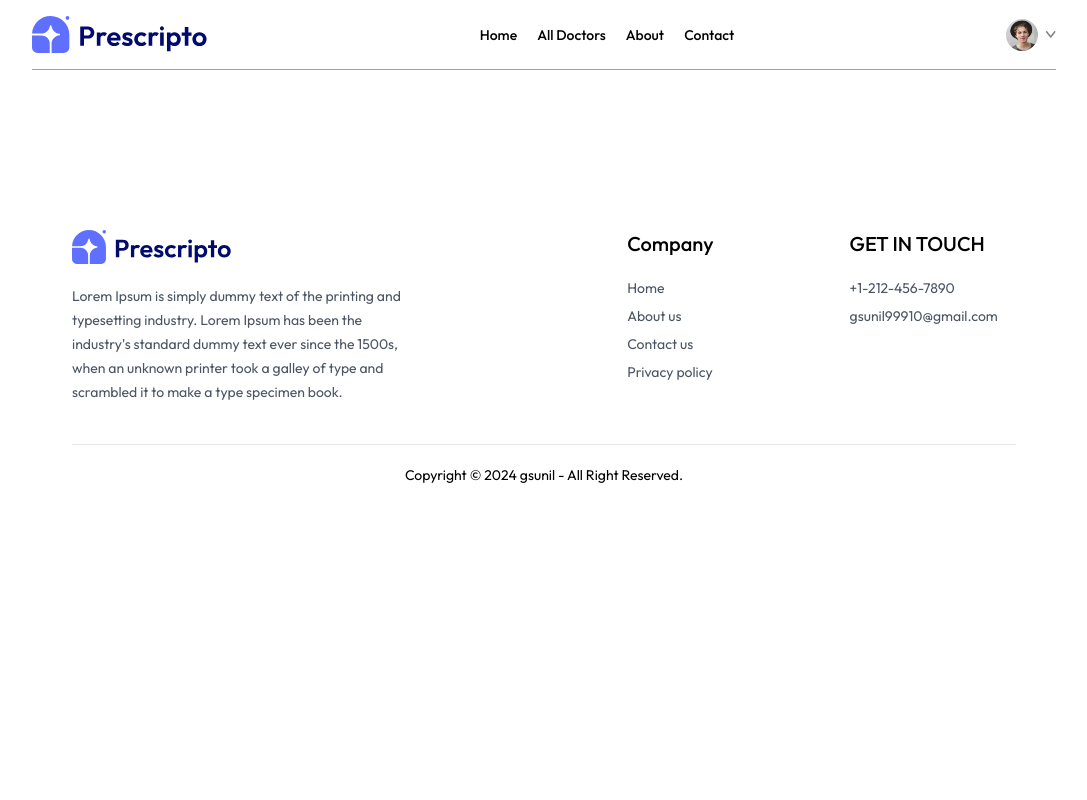
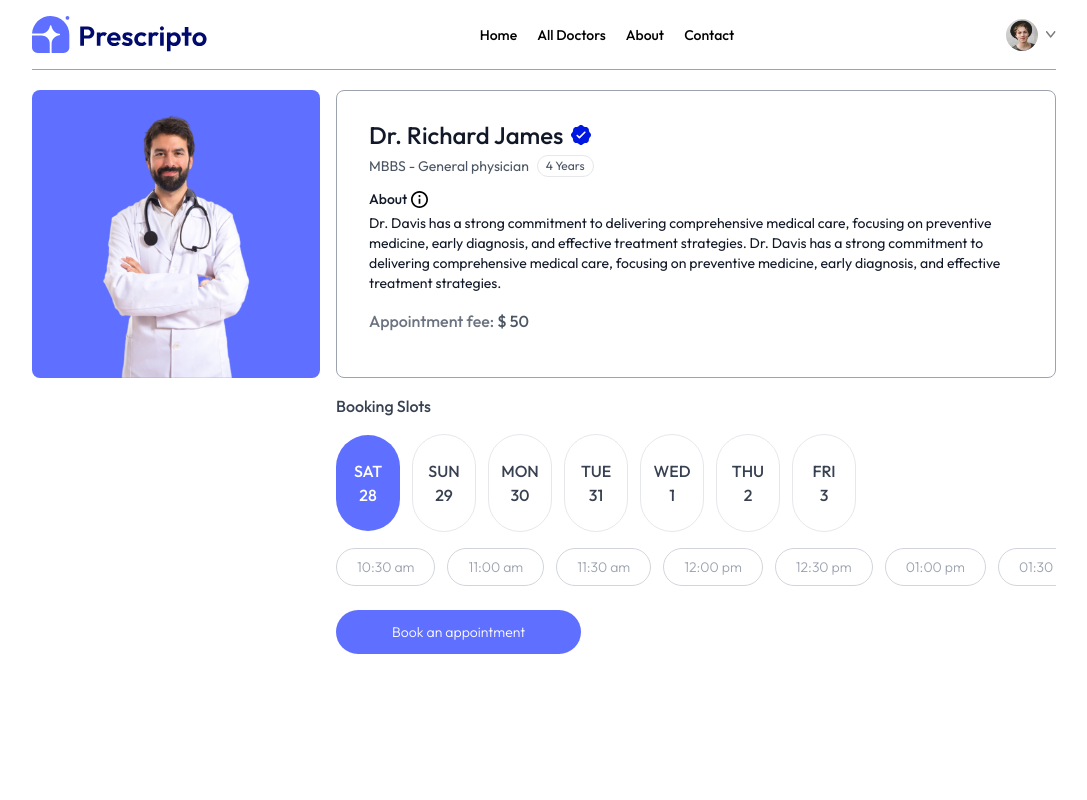
Before and after one commit to gsunil99/health-care-app, a React (Vite) app in the folder frontend/: page /appointment/1 in a window 1280 px wide. Shown: the top 800 px of the page, without its empty margins (96-1183 px from the left). Built offline with nearby package versions, Linux system fonts and the light colour scheme.

Commit message:
slot booking feature is implemented

```diff
--- a/frontend/src/context/AppContext.jsx
+++ b/frontend/src/context/AppContext.jsx
@@ -4,8 +4,9 @@ import { doctors } from "../assets/assets";
 export const AppContext = createContext();
 
 const AppContextProvider = (props)=>{
+    const currencySymbol = '$'
     const value = {
-        doctors
+        doctors,currencySymbol
     }
     return(
         <AppContext.Provider value={value}>
--- a/frontend/src/pages/Appointment.jsx
+++ b/frontend/src/pages/Appointment.jsx
@@ -1,9 +1,120 @@
-import React from 'react'
+import React, { useContext, useEffect } from 'react'
+import { useParams } from 'react-router-dom'
+import { AppContext } from '../context/AppContext';
+import { useState } from 'react';
+import { assets } from '../assets/assets';
 
 const Appointment = () => {
-  return (
+  const { doctorId } = useParams();
+  const { doctors,currencySymbol } = useContext(AppContext);
+  const [doctorInfo, setDoctorInfo] = useState(null);
+  const [doctorSlots,setDoctorSlots] = useState([]);
+  const [slotIndex,setSlotIndex] = useState(0);
+  const [slotTime,setSlotTime] = useState('');
+  const daysOfWeek = ['SUN','MON','TUE','WED','THU','FRI','SAT']
+  const fetchDoctorInfo = async () => {
+    const doctorInfo = doctors.find(doctor => doctor.id == doctorId)
+    setDoctorInfo(doctorInfo);
+  }
+  const getAvailableSlots = async()=>{
+    setDoctorSlots([]);
+
+    //getting current date
+    let today = new Date();
+
+    for(let i=0;i<7;i++){
+      //getting date with index
+      let currentDate = new Date(today);
+      currentDate.setDate(today.getDate()+i);
+
+      //setting end time of the date with index
+      let endTime = new Date();
+      endTime.setDate(today.getDate()+i);
+      endTime.setHours(21,0,0,0);
+
+      //setting hours
+      if(today.getDate() === currentDate.getDate()){
+        //hours will ideally start from 10 am but changes for that particular day
+        currentDate.setHours(currentDate.getHours() > 10 ? currentDate.getHours()+1 : 10)
+        currentDate.setMinutes(currentDate.getMinutes() > 30 ? 30:0)
+      } else{
+        currentDate.setHours(10)
+        currentDate.setMinutes(0)
+      }
+      let timeSlots = [];
+      while(currentDate < endTime){
+        let formattedTime = currentDate.toLocaleTimeString([],{hour:'2-digit',minute:'2-digit',hour12:true})
+        //add slot to array
+        timeSlots.push({
+          dateTime: new Date(currentDate),
+          time: formattedTime
+        })
+
+        //increment current time by 30minutes
+        currentDate.setMinutes(currentDate.getMinutes()+30)
+      }
+      setDoctorSlots(prev=> ([...prev,timeSlots]));
+    }
+  }
+  useEffect(() => {
+    fetchDoctorInfo();
+  }, [doctorId, doctors])
+
+  useEffect(()=>{
+    getAvailableSlots();
+  },[doctorInfo])
+  return doctorInfo && (
     <div>
-
+      {/* Doctor details */}
+      <div className='flex flex-col sm:flex-row gap-4'>
+        <div>
+          <img className='bg-primary w-full sm:max-w-72 rounded-lg' src={doctorInfo.image}></img>
+        </div>
+        <div className='flex-1 border border-gray-400 rounded-lg p-8 py-7 bg-white mx-2 sm:mx-0 mt-[-80px] sm:mt-0'>
+          {/* name,degree,exp */}
+          <p className='flex items-center gap-2 text-2xl font-medium text-gray-900'>{doctorInfo.name} <img className='w-5' src={assets.verified_icon} /></p>
+          <div className='flex items-center gap-2 text-sm mt-1 text-gray-600'>
+            <p>{doctorInfo.degree} - {doctorInfo.speciality}</p>
+            <button className='py-0.5 px-2 border text-xs rounded-full '>{doctorInfo.experience}</button>
+          </div>
+          {/* about section */}
+          <div>
+            <p className='flex items-center gap-1 text-sm font-medium text-gray-900 mt-3'>About <img src={assets.info_icon} alt="" /></p>
+            <p className='text-sm text-gray-900 max-w-[700px] mt-1'>{doctorInfo.about}</p>
+          </div>
+          <p className='text-gray-500 font-medium mt-4'>
+            Appointment fee: <span className='text-gray-600'>{currencySymbol} {doctorInfo.fees}</span>
+          </p>
+        </div>
+      </div>
+      {/* booking slots */}
+      <div className='sm:ml-72 sm:pl-4 mt-4 font-medium text-gray-700'>
+        <p>Booking Slots</p>
+        <div className='flex gap-3 items-center w-full overflow-x-scroll mt-4'>
+          {
+            doctorSlots.length && doctorSlots.map((item,index)=>(
+              <div onClick={()=>{
+                setSlotIndex(index);
+              }} className={`text-center py-6 min-w-16 rounded-full cursor-pointer ${slotIndex === index ? 'bg-primary text-white': 'border border-gray-200'}`} key={index}>
+                <p>{item[0] && daysOfWeek[item[0].dateTime.getDay()]}</p>
+                <p>{item[0] && item[0].dateTime.getDate()}</p>
+              </div>
+            ))
+          }
+        </div>
+        <div className='flex items-center gap-3 w-full overflow-x-scroll mt-4'>
+          {
+            doctorSlots.length && doctorSlots[slotIndex].map((item,index)=>(
+              <p onClick={()=>{
+                setSlotTime(item.time)
+              }} className={`text-sm font-light flex-shrink-0 px-5 py-2 rounded-full cursor-pointer ${item.time === slotTime ? 'bg-primary text-white':'text-gray-400 border border-gray-300'}`} key={index}>
+                {item.time.toLowerCase()}
+              </p>
+            ))
+          }
+        </div>
+        <button className='bg-primary text-white text-sm font-light px-14 py-3 rounded-full my-6'>Book an appointment</button>
+      </div>
     </div>
   )
 }
```
